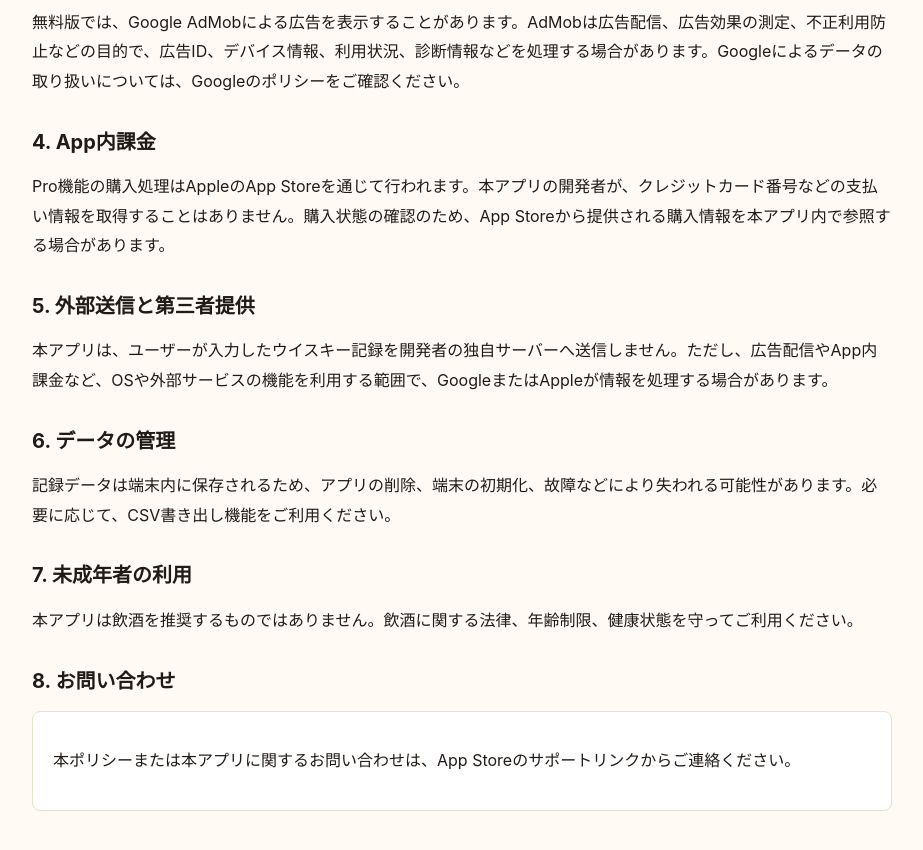
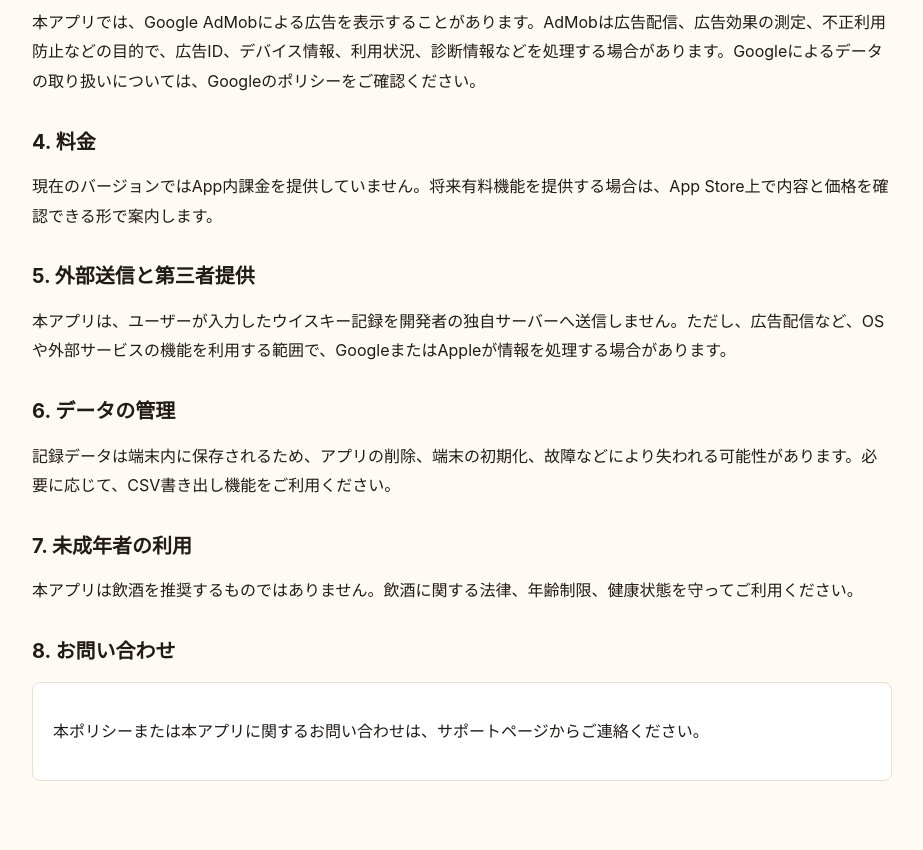
Before and after one commit to hoshyan/whiskeylog-site, a plain HTML site: page privacy-policy.html in a window 1280 px wide. Shown: the part 620-1470 px from the top of the page, without its empty margins (178-1101 px from the left). Drawn offline with Linux system fonts and the light colour scheme.

Commit message:
Fix Whiskey Log support and pricing pages

```diff
--- a/privacy-policy.html
+++ b/privacy-policy.html
@@ -76,13 +76,13 @@
   <p>ユーザーが記録に写真を追加する場合、本アプリは写真ライブラリまたはカメラへのアクセスを求めることがあります。写真はユーザーが選択した記録に紐づけて端末内に保存されます。</p>
 
   <h2>3. 広告配信</h2>
-  <p>無料版では、Google AdMobによる広告を表示することがあります。AdMobは広告配信、広告効果の測定、不正利用防止などの目的で、広告ID、デバイス情報、利用状況、診断情報などを処理する場合があります。Googleによるデータの取り扱いについては、Googleのポリシーをご確認ください。</p>
+  <p>本アプリでは、Google AdMobによる広告を表示することがあります。AdMobは広告配信、広告効果の測定、不正利用防止などの目的で、広告ID、デバイス情報、利用状況、診断情報などを処理する場合があります。Googleによるデータの取り扱いについては、Googleのポリシーをご確認ください。</p>
 
-  <h2>4. App内課金</h2>
-  <p>Pro機能の購入処理はAppleのApp Storeを通じて行われます。本アプリの開発者が、クレジットカード番号などの支払い情報を取得することはありません。購入状態の確認のため、App Storeから提供される購入情報を本アプリ内で参照する場合があります。</p>
+  <h2>4. 料金</h2>
+  <p>現在のバージョンではApp内課金を提供していません。将来有料機能を提供する場合は、App Store上で内容と価格を確認できる形で案内します。</p>
 
   <h2>5. 外部送信と第三者提供</h2>
-  <p>本アプリは、ユーザーが入力したウイスキー記録を開発者の独自サーバーへ送信しません。ただし、広告配信やApp内課金など、OSや外部サービスの機能を利用する範囲で、GoogleまたはAppleが情報を処理する場合があります。</p>
+  <p>本アプリは、ユーザーが入力したウイスキー記録を開発者の独自サーバーへ送信しません。ただし、広告配信など、OSや外部サービスの機能を利用する範囲で、GoogleまたはAppleが情報を処理する場合があります。</p>
 
   <h2>6. データの管理</h2>
   <p>記録データは端末内に保存されるため、アプリの削除、端末の初期化、故障などにより失われる可能性があります。必要に応じて、CSV書き出し機能をご利用ください。</p>
@@ -92,7 +92,7 @@
 
   <h2>8. お問い合わせ</h2>
   <div class="card">
-    <p>本ポリシーまたは本アプリに関するお問い合わせは、App Storeのサポートリンクからご連絡ください。</p>
+    <p>本ポリシーまたは本アプリに関するお問い合わせは、サポートページからご連絡ください。</p>
   </div>
 </main>
 </body>
```
Also changed, not shown: support.html (+4 -3 lines), terms.html (+2 -2 lines).
